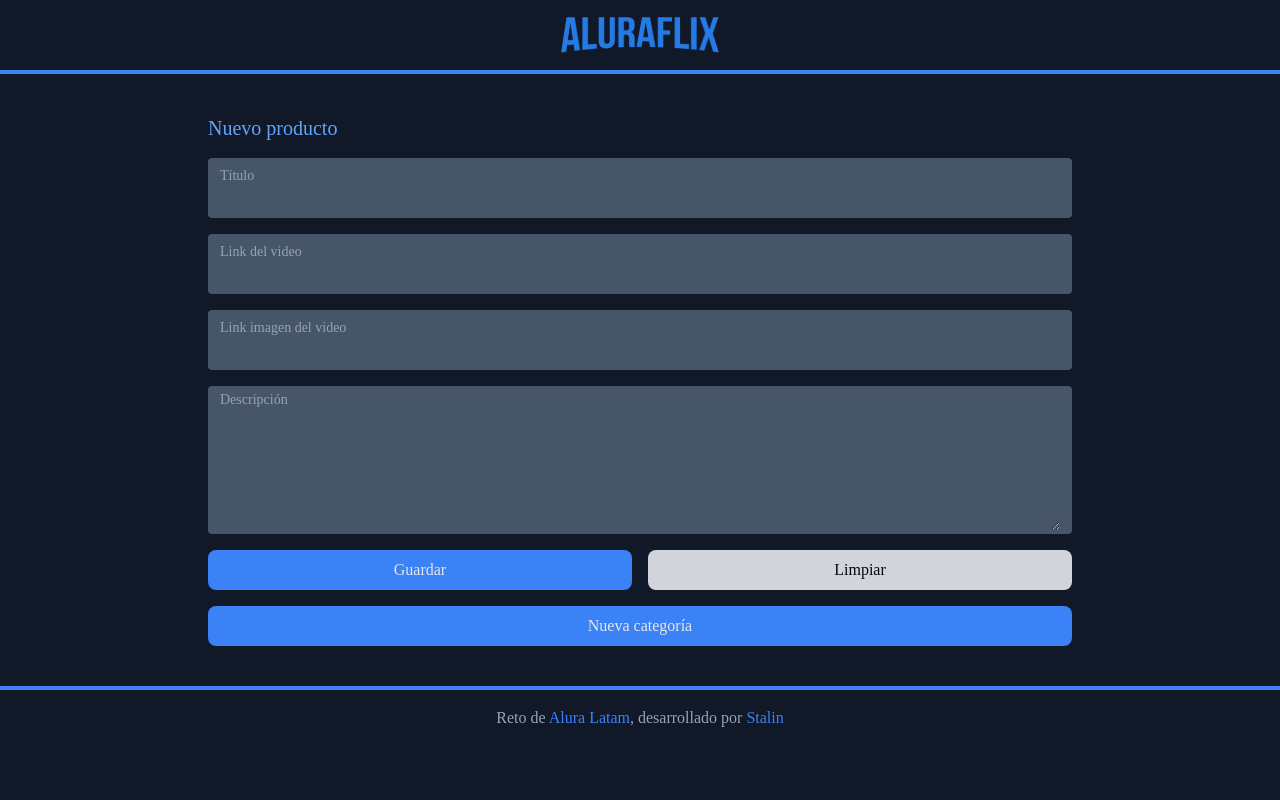
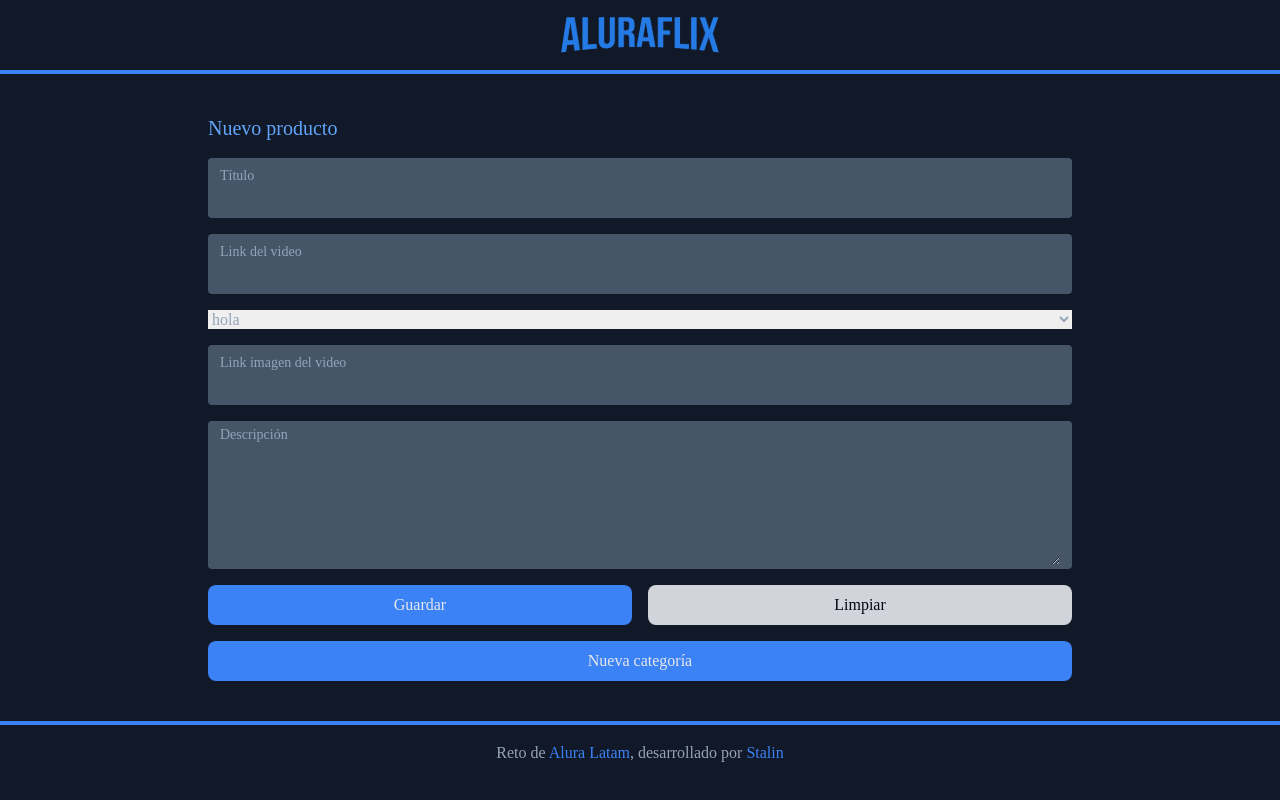
Before and after one commit to AL2A1118/aluraflix, a React (Vite) app: page /nuevo-video in a window 1280 px wide. Built offline with nearby package versions, Linux system fonts and the light colour scheme; data requests are answered from the project's data file.

Commit message:
in process

```diff
--- a/src/components/Category.jsx
+++ b/src/components/Category.jsx
@@ -4,7 +4,9 @@
 
 function Category({ title, color }) {
   const { videos } = useContext(ApiContext)
-  const listImage = videos?.filter(({ categoria }) => categoria === title)
+  const listImage = videos?.filter(
+    ({ categoria }) => categoria.toLowerCase() === title.toLowerCase()
+  )
   return (
     <section className='flex flex-col gap-2 max-w-4xl overflow-hidden'>
       <div
--- a/src/components/NewVideo.jsx
+++ b/src/components/NewVideo.jsx
@@ -4,6 +4,7 @@
 import TextArea from './TextArea'
 import { v4 as uuidv4 } from 'uuid'
 import { postDataApi } from '../services/servicesApi'
+import SelectCategory from './SelectCategory'
 const URL_VIDEOS = 'http://localhost:3000/videos'
 function NewVideo() {
   const [infoVideo, setInfoVideo] = useState({
@@ -51,6 +52,7 @@
           value={infoVideo.video}
           handleChange={handleInputChange}
         />
+        <SelectCategory />
         <Input
           name='imagen'
           label='Link imagen del video'
--- /dev/null
+++ b/src/components/SelectCategory.jsx
@@ -0,0 +1,11 @@
+function SelectCategory() {
+  return (
+    <select placeholder='selecciona una categoria'>
+      <option>hola</option>
+      <option>hola</option>
+      <option>hola</option>
+    </select>
+  )
+}
+
+export default SelectCategory
```
